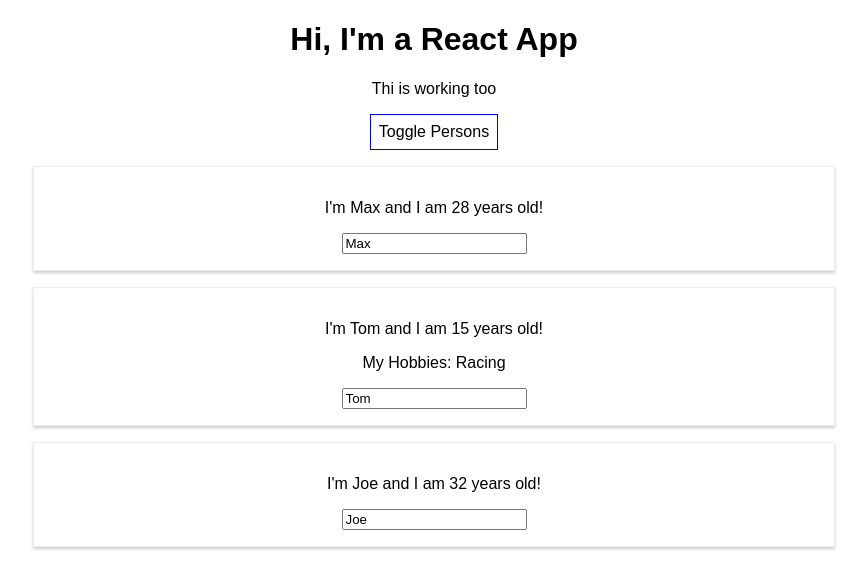
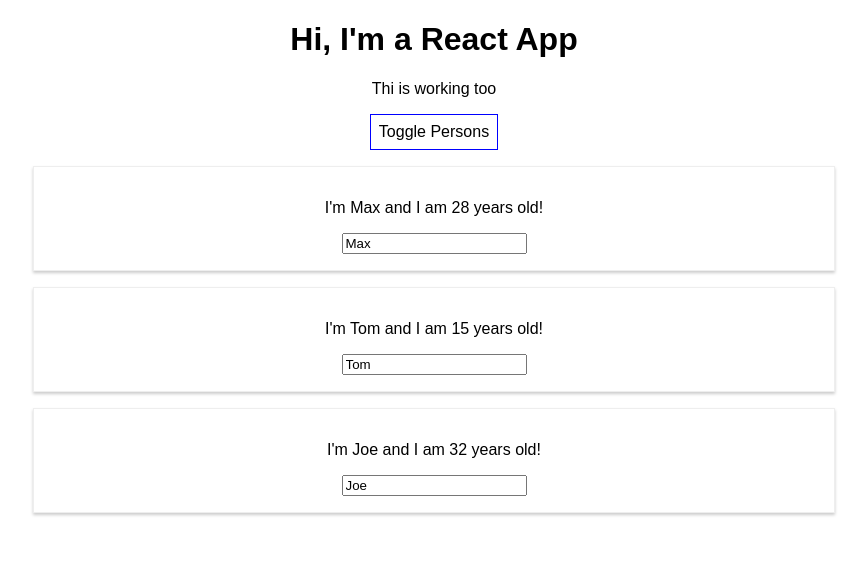
Before and after one commit to hishambokhari/LearnReact, a React (Create React App) app: page / in a window 1280 px wide. Both pictures are taken after a click on the button "Toggle Persons". Shown: the top 588 px of the page, without its empty margins (206-1073 px from the left). Built offline with nearby package versions, Linux system fonts and the light colour scheme.

Commit message:
deleting list elements

```diff
--- a/src/App.js
+++ b/src/App.js
@@ -14,16 +14,11 @@
     showPersons: false
   };
 
-  switchNameHandler = (newName) => {
-    // console.log('was clicked');
-    this.setState({
-      persons: [
-      { name: newName, age: 28 },
-      { name: 'Hisham', age: 15 },
-      { name: 'Sayem', age: 32 }
-    ]
-    })
-  };
+ deletePersonHandler = (personIndex) => {
+  const persons = this.state.persons;
+  persons.splice(personIndex, 1);
+  this.setState({persons: persons});
+ }
 
   nameChangedHandler = (event) => {
     this.setState({
@@ -54,18 +49,13 @@
       if (this.state.showPersons) {
         persons = (
           <div>
-          <Person
-          name={this.state.persons[0].name}
-          age= {this.state.persons[0].age}/>
-          <Person
-          name={this.state.persons[1].name}
-          age= {this.state.persons[1].age}
-          click={this.switchNameHandler.bind(this, 'Mahak!!!')}
-          changed={this.nameChangedHandler}>My Hobbies: Racing</Person>
-          <Person
-          name={this.state.persons[2].name}
-          age= {this.state.persons[2].age}/>
-        </div>
+            {this.state.persons.map((person, index) => {
+              return <Person
+              click={() => this.deletePersonHandler(index)}
+              name={person.name}
+              age={person.age} />
+            })}
+          </div>
         );
       }
 
```
